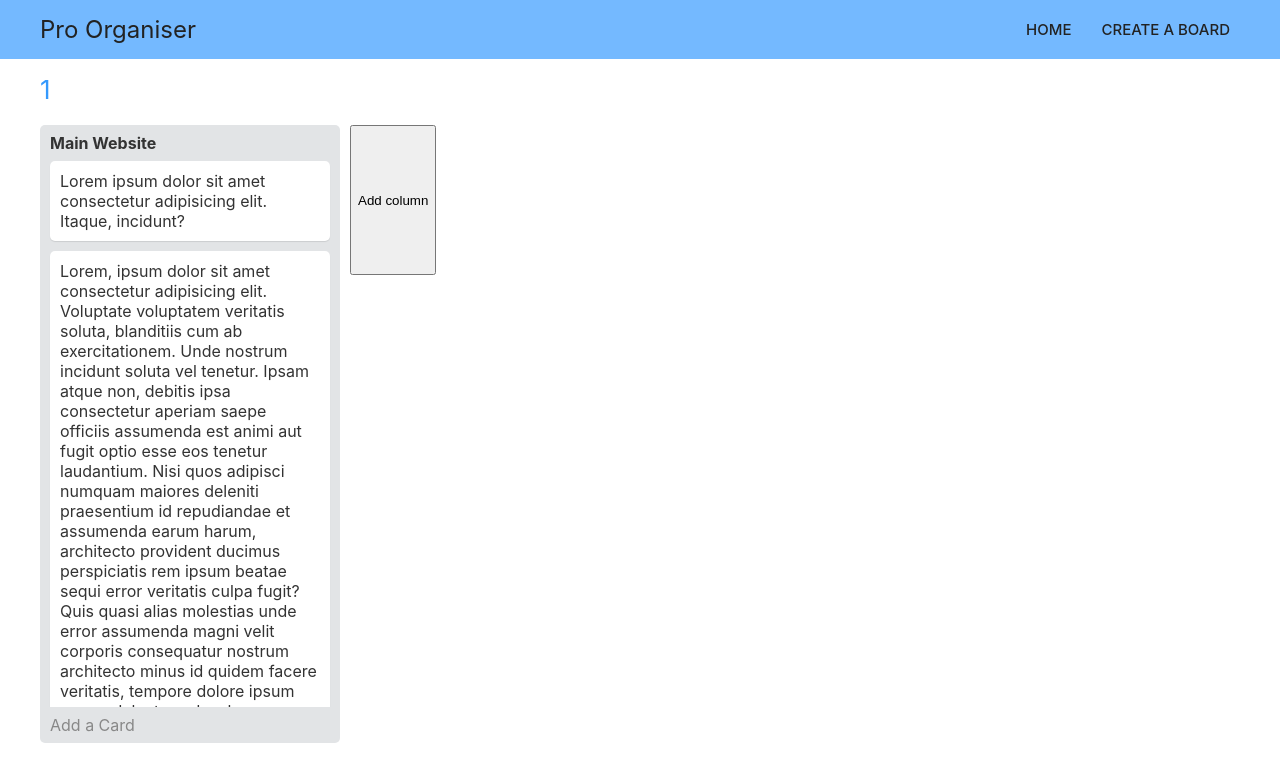
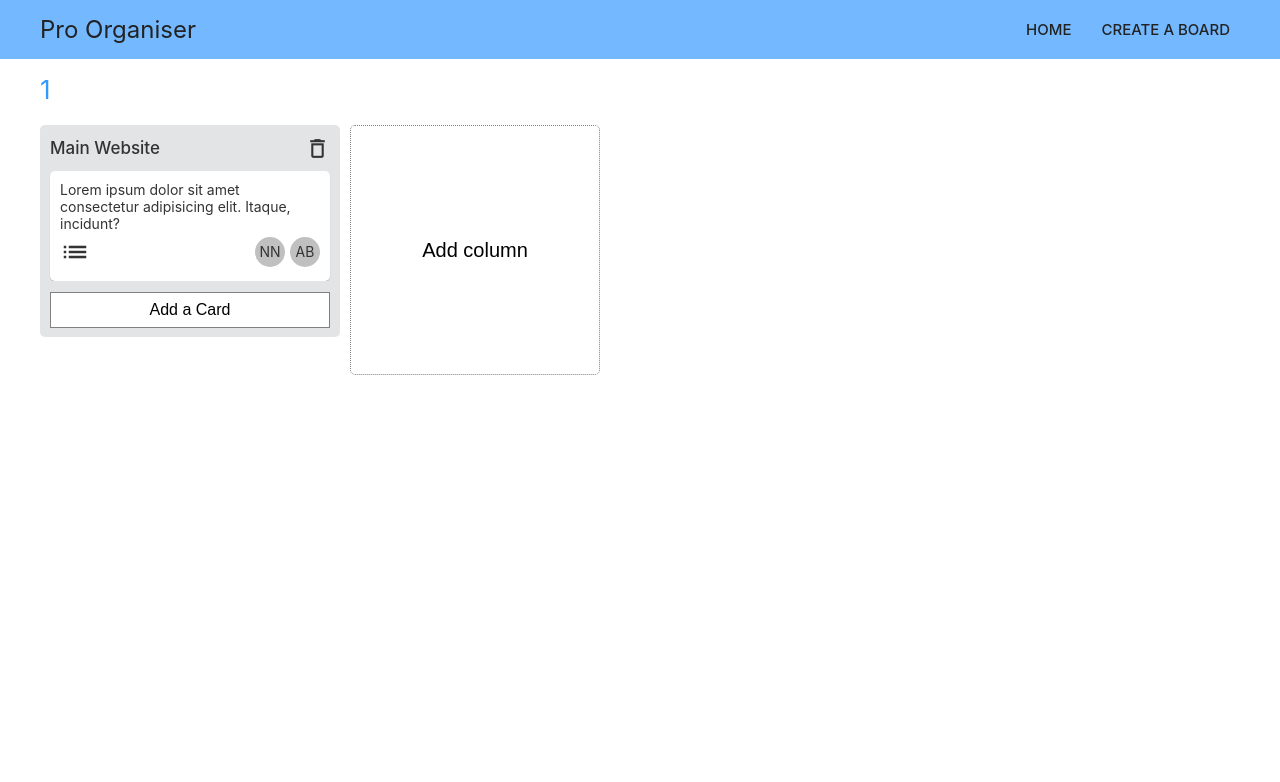
Before and after one commit to shubhambattoo/pro-organiser-application, a React (Create React App) app: page /board/1 in a window 1280 px wide. Shown: the top 782 px of the page. Built offline with nearby package versions, Linux system fonts and the light colour scheme; no server answers; the database is empty; the HTML template or start-up script is replaced by a standard one.

Commit message:
board design updated

```diff
--- a/public/index.html
+++ b/public/index.html
@@ -24,6 +24,10 @@
       work correctly both with client-side routing and a non-root public URL.
       Learn how to configure a non-root public URL by running `npm run build`.
     -->
+    <link
+      href="https://fonts.googleapis.com/icon?family=Material+Icons"
+      rel="stylesheet"
+    />
     <title>React App</title>
   </head>
   <body>
--- a/src/views/board/Board.js
+++ b/src/views/board/Board.js
@@ -24,31 +24,40 @@ export const Board = ({ match }) => {
       <div className={styles.ui}>
         <div className={styles.columns}>
           <div className={styles.column}>
-            <header>Main Website</header>
+            <header>
+              Main Website
+              <div className={styles.trash}>
+                <i class="material-icons" style={{ fontSize: '25px' }}>
+                  delete_outline
+                </i>
+              </div>
+            </header>
             <ul>
               <li>
-                Lorem ipsum dolor sit amet consectetur adipisicing elit. Itaque,
-                incidunt?
-              </li>
-              <li>
-                Lorem, ipsum dolor sit amet consectetur adipisicing elit.
-                Voluptate voluptatem veritatis soluta, blanditiis cum ab
-                exercitationem. Unde nostrum incidunt soluta vel tenetur. Ipsam
-                atque non, debitis ipsa consectetur aperiam saepe officiis
-                assumenda est animi aut fugit optio esse eos tenetur laudantium.
-                Nisi quos adipisci numquam maiores deleniti praesentium id
-                repudiandae et assumenda earum harum, architecto provident
-                ducimus perspiciatis rem ipsum beatae sequi error veritatis
-                culpa fugit? Quis quasi alias molestias unde error assumenda
-                magni velit corporis consequatur nostrum architecto minus id
-                quidem facere veritatis, tempore dolore ipsum earum delectus ad,
-                vel repudiandae? Tempore aliquid nesciunt modi laboriosam vero
-                explicabo nostrum.
+                <div className={styles.text}>
+                  Lorem ipsum dolor sit amet consectetur adipisicing elit.
+                  Itaque, incidunt?
+                </div>
+                <div className={styles.actions}>
+                  <div style={{ alignSelf: 'center', cursor: 'pointer' }}>
+                    <i class="material-icons" style={{ fontSize: '30px' }}>
+                      list
+                    </i>
+                  </div>
+                  <div className={styles.team}>
+                    <div className={styles.circle}>NN</div>
+                    <div className={styles.circle}>AB</div>
+                  </div>
+                </div>
               </li>
             </ul>
-            <footer>Add a Card</footer>
+            <footer>
+              <button>Add a Card</button>
+            </footer>
           </div>
-          <button id="CreateColumn" className={styles.addButton}>Add column</button>
+          <button id="CreateColumn" className={styles.addButton}>
+            Add column
+          </button>
         </div>
       </div>
     </div>
--- a/src/views/board/Board.module.css
+++ b/src/views/board/Board.module.css
@@ -36,18 +36,36 @@
 }
 
 .column header {
-  line-height: 36px;
-  font-size: 16px;
-  font-weight: bold;
+  line-height: 46px;
+  font-size: 17px;
+  font-weight: 500;
   border-top-left-radius: 5px;
   border-top-right-radius: 5px;
+  position: relative;
+}
+
+.trash {
+  position: absolute;
+  right: 10px;
+  top: 7px;
+  cursor: pointer;
 }
 
 .column footer {
-  line-height: 36px;
+  line-height: 56px;
   border-bottom-left-radius: 5px;
   border-bottom-right-radius: 5px;
   color: #888;
+}
+
+.column footer button {
+  cursor: pointer;
+  border: 1px solid gray;
+  background-color: #fff;
+  width: 100%;
+  height: 36px;
+  font-size: 16px;
+  font-weight: 400;
 }
 
 .column > * {
@@ -65,9 +83,39 @@
 
 .column ul li {
   border-radius: 5px;
-  box-shadow: 0 1px 1px rgba(0, 0, 0, 0.1);
+  box-shadow: 0 1px 1px rgba(0, 0, 0, 0.2);
   background-color: #fff;
   padding: 10px;
+}
+
+.column ul li .text {
+  font-size: 14px;
+  font-weight: 400;
+}
+
+.column ul li .actions {
+  margin-top: 5px;
+  display: flex;
+  justify-content: space-between;
+}
+
+.team {
+  justify-self: flex-end;
+  display: flex;
+}
+
+.team .circle {
+  border-radius: 50%;
+  background-color: rgb(192, 192, 192);
+  width: 30px;
+  height: 30px;
+  line-height: 30px;
+  text-align: center;
+  font-size: 14px;
+}
+
+.team .circle:not(:last-child) {
+  margin-right: 5px;
 }
 
 .column ul li:not(:last-child) {
@@ -75,8 +123,15 @@
 }
 
 .addButton {
-  height: 150px;
+  height: 250px;
+  width: 250px;
   display: flex;
   justify-content: center;
   align-items: center;
+  border: 1px dotted gray;
+  background-color: transparent;
+  cursor: pointer;
+  font-size: 20px;
+  border-radius: 5px;
+  font-weight: 400;
 }
```
